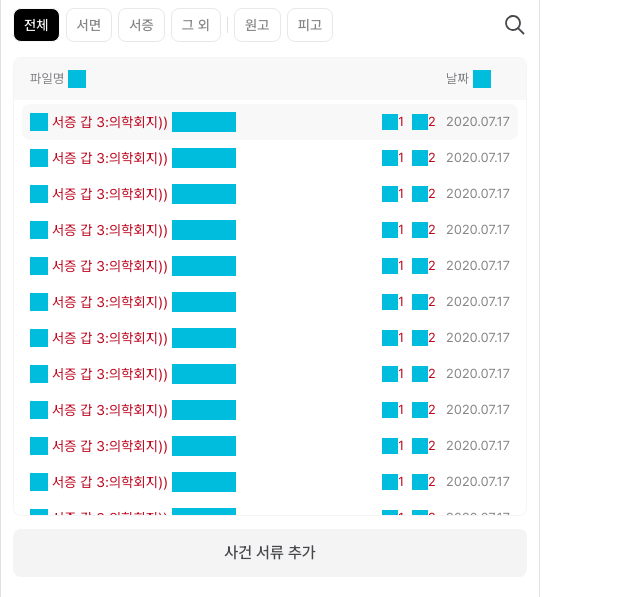
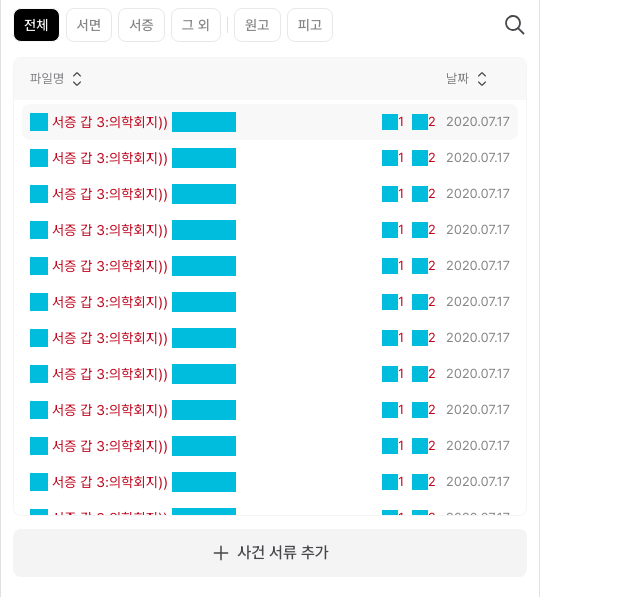
Before and after one commit to gustn99/ai-lex-web, a React (Vite) app: page /documents/1 in a window 1280 px wide. Shown: the part 203-800 px from the top of the page, without its empty margins (0-640 px from the left). Built offline with nearby package versions, Linux system fonts and the light colour scheme.

Commit message:
feat: 아이콘 추가

```diff
--- a/src/components/Documents/DetailSidebar/FileTab/AddFileButton.tsx
+++ b/src/components/Documents/DetailSidebar/FileTab/AddFileButton.tsx
@@ -1,3 +1,5 @@
+import PlusIcon from '@/assets/svgs/common/plus-gray.svg?react';
+
 import { Button } from '@/components/common/Button';
 
 export default function AddFileButton() {
@@ -7,7 +9,7 @@ export default function AddFileButton() {
 
 	return (
 		<div className="border-line-normal-normal fixed bottom-0 left-0 w-135 border-x bg-white px-3 pt-2.5 pb-5">
-			<Button onClick={handleClick} appearance="solid" variant="assistive" isFullWidth>
+			<Button onClick={handleClick} appearance="solid" variant="assistive" LeadingIcon={PlusIcon} isFullWidth>
 				사건 서류 추가
 			</Button>
 		</div>
--- a/src/components/Documents/DetailSidebar/FileTab/FileList.tsx
+++ b/src/components/Documents/DetailSidebar/FileTab/FileList.tsx
@@ -1,3 +1,5 @@
+import SortIcon from '@/assets/svgs/documents/sort.svg?react';
+
 import FileItem from './FileItem';
 
 export default function FileList() {
@@ -5,10 +7,12 @@ export default function FileList() {
 		<div className="border-line-normal-alternative text-label-02 text-label-alternative flex h-fit max-h-full min-h-0 w-full flex-col rounded-lg border">
 			<div className="bg-fill-alternative flex items-center justify-between rounded-t-lg px-4 py-3">
 				<button className="flex w-16 gap-1">
-					파일명<div className="bg-accent-background-cyan h-4.5 w-4.5"></div>
+					파일명
+					<SortIcon />
 				</button>
 				<button className="flex w-16 gap-1">
-					날짜<div className="bg-accent-background-cyan h-4.5 w-4.5"></div>
+					날짜
+					<SortIcon />
 				</button>
 			</div>
 
```
Also changed, not shown: src/assets/svgs/common/plus-gray.svg (added), src/assets/svgs/documents/sort.svg (added).
